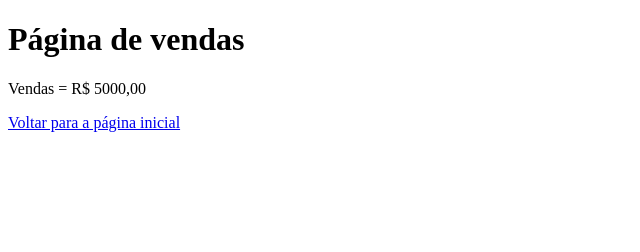
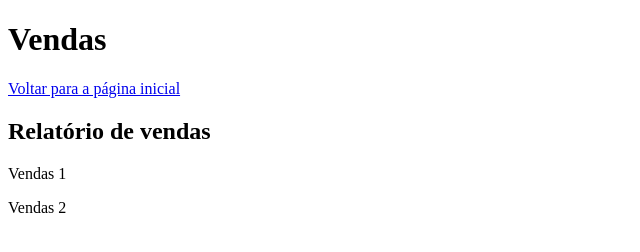
Before and after one commit to zegaiver7/aulagithub, a plain HTML site: page vendas.html in a window 1280 px wide. Shown: the whole page, without its empty margins (0-640 px from the left). Drawn offline with Linux system fonts and the light colour scheme.

Commit message:
Igualando

```diff
--- a/vendas.html
+++ b/vendas.html
@@ -7,8 +7,10 @@
     <title>Document</title>
 </head>
 <body>
-    <h1>Página de vendas</h1>
-    <p>Vendas = R$ 5000,00</p>
+    <h1>Vendas</h1>
     <a href="index.html">Voltar para a página inicial</a>
+    <h2>Relatório de vendas</h2>
+    <p>Vendas 1</p>
+    <p>Vendas 2</p>
 </body>
 </html>
```
